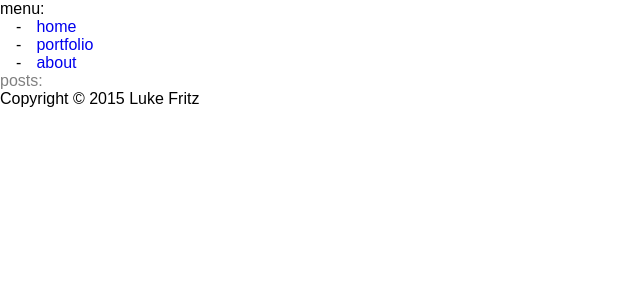
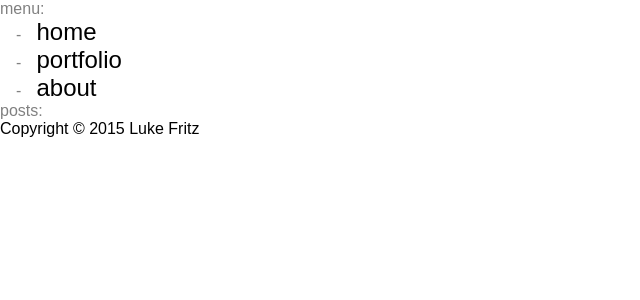
Before and after one commit to ldfritz/tech-blog, a Jekyll site: the page built from index.html, in a window 1280 px wide. Shown: the top 300 px of the page, without its empty margins (0-640 px from the left). Built offline with Jekyll 4.4.1, drawn with Linux system fonts in a browser that asks for light colours.

Commit message:
Change nav colors and font size.
  I turned the inserted content in the nav gray to match the rest.  I
turned the links black.

```diff
--- a/styles/component/nav-yaml.css
+++ b/styles/component/nav-yaml.css
@@ -4,6 +4,7 @@
 .NavYaml:before {
   content: 'menu:';
   display: block;
+  color: gray;
 }
 
 .NavYaml > ul {
@@ -15,6 +16,7 @@
   display: inline-block;
   width: 1rem;
   margin-left: 1rem;
+  color: gray;
 }
 
 .NavYaml-item {
@@ -25,4 +27,6 @@
 .NavYaml-item > a:hover,
 .NavYaml-item > a:active {
   text-decoration: none;
+  color: black;
+  font-size: 1.5rem;
 }
```
